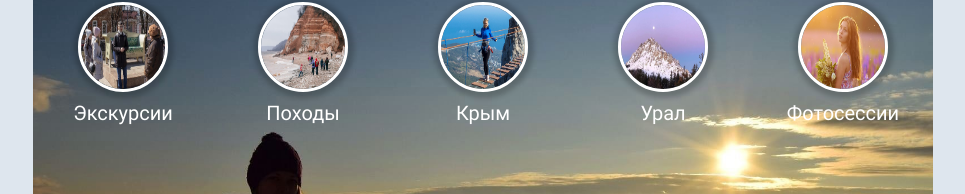
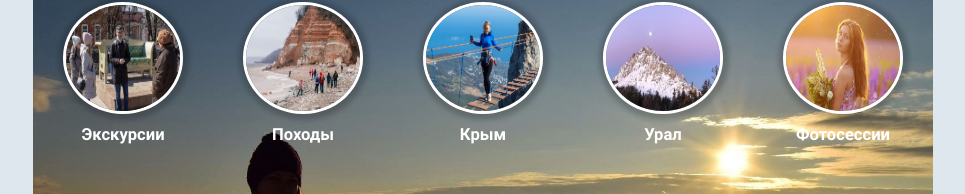
Before and after one commit to Alwongs/like, a Vue app: page / in a window 1280 px wide. Shown: the part 94-288 px from the top of the page, without its empty margins (157-1122 px from the left). Built offline with nearby package versions, Linux system fonts and the light colour scheme; no server answers; the database is empty; what @ckeditor/ckeditor5-vue would draw is missing.

Commit message:
correct font-size in teg p

```diff
--- a/src/assets/common.scss
+++ b/src/assets/common.scss
@@ -70,10 +70,14 @@ ul {
 }
 
 p {
-    line-height: 20px;
+    font-size: 17px;
+    font-weight: 300;
+    line-height: 22px;
     margin-bottom: 16px;
+    color: rgb(100, 100, 100);
     @media (max-width: $mobile-max) {
-        line-height: 14px;
+        font-size: 21px;
+        line-height: 24px;
     }
 }
 .mb-48 {
--- a/src/components/home/PostItem.vue
+++ b/src/components/home/PostItem.vue
@@ -73,12 +73,17 @@ export default {
     height: 100%;
     @media (max-width: $mobile-max) {
         width: 100%;
+        padding: 0;
     }
 }
 header {
     font-size: 16px;
     display: flex;
     justify-content: space-between;
+    h3 {
+        text-align: center;
+        font-size: 21px;
+    }
     span {
         color: grey;
         font-size: 11px;
@@ -90,14 +95,16 @@ header {
 main {
     overflow: hidden;
     flex-grow: 1;
-    font-size: 16px;
-    padding: 8px;
+    padding: 8px 0;
 }
 footer {
     text-align: end;
     font-size: 14px;
     font-style: italic;
     color: $link;
+    @media (max-width: $mobile-max) {
+        font-size: 16px;
+    }
 }
 
 </style>
--- a/src/components/home/PostList.vue
+++ b/src/components/home/PostList.vue
@@ -11,7 +11,7 @@
                 :key="post.id"
                 :post="post"
                 class="post-item-block"
-                @click="goToItem(post.id)"
+                @click="goToItem(post)"
             />
             <li>
                 <a
@@ -49,9 +49,9 @@ export default {
         }
     },
     methods: {
-        goToItem(id) {
-            this.$store.commit('UPDATE_POST', {})
-            this.$router.push({name: 'post-page', params: {id: id}})
+        goToItem(post) {
+            this.$store.commit('UPDATE_POST', post)
+            this.$router.push({name: 'post-page', params: {id: post.id}})
         }
     },
 }
--- a/src/components/home/ServiceList.vue
+++ b/src/components/home/ServiceList.vue
@@ -7,7 +7,7 @@
                     :src="require('@/assets/img/jpg/home/excursions.jpg')"
                     alt="icon"
                 >
-                <p>Экскурсии</p>
+                <h5>Экскурсии</h5>
             </router-link>
         </li>
         <li class="service-item">
@@ -17,7 +17,7 @@
                     :src="require('@/assets/img/jpg/home/tracking.jpg')"
                     alt="icon"
                 >
-                <p>Походы</p>
+                <h5>Походы</h5>
             </router-link>
         </li>
         <li class="service-item">
@@ -27,7 +27,7 @@
                     :src="require('@/assets/img/jpg/home/crimea.jpg')"
                     alt="icon"
                 >
-                <p>Крым</p>
+                <h5>Крым</h5>
             </router-link>
         </li>
         <li class="service-item">
@@ -37,7 +37,7 @@
                     :src="require('@/assets/img/jpg/home/ural.jpg')"
                     alt="icon"
                 >
-                <p>Урал</p>
+                <h5>Урал</h5>
             </router-link>
         </li>
         <li class="service-item">
@@ -47,7 +47,7 @@
                     :src="require('@/assets/img/jpg/home/photosession.jpg')"
                     alt="icon"
                 >
-                <p>Фотосессии</p>
+                <h5>Фотосессии</h5>
             </router-link>
         </li>
     </ul>
@@ -74,7 +74,13 @@ export default {
     text-align: center;
     width: 120px;
     cursor: pointer;
+    h5 {
+        width: 100%;
+        text-align: center;
+    }
     img {
+        width: 100%;
+        height: 100%;
         box-shadow: 1px 1px 5px 5px rgba(0, 0, 0, 0.2);
     }
     @media (max-width: $mobile-max) {
@@ -121,6 +127,7 @@ export default {
     }
 }
 p {
+    color: white;
     @media (max-width: $mobile-max) {
         color: rgb(39, 68, 129);
     }
--- a/src/components/posts/PostItem.vue
+++ b/src/components/posts/PostItem.vue
@@ -7,7 +7,6 @@
                 :alt="post.imageList[0].name"
             >
         </div>
-
 
         <div class="text-block">
             <header>
@@ -74,12 +73,17 @@ export default {
     height: 100%;
     @media (max-width: $mobile-max) {
         width: 100%;
+        padding: 0;
     }
 }
 header {
     font-size: 16px;
     display: flex;
     justify-content: space-between;
+    h3 {
+        text-align: center;
+        font-size: 21px;
+    }
     span {
         color: grey;
         font-size: 11px;
@@ -91,14 +95,16 @@ header {
 main {
     overflow: hidden;
     flex-grow: 1;
-    font-size: 16px;
-    padding: 8px;
+    padding: 8px 0;
 }
 footer {
     text-align: end;
     font-size: 14px;
     font-style: italic;
     color: $link;
+    @media (max-width: $mobile-max) {
+        font-size: 16px;
+    }
 }
 
 </style>
--- a/src/views/PostPage.vue
+++ b/src/views/PostPage.vue
@@ -4,7 +4,7 @@
 
         <h1>{{ post.title }}</h1>
 
-        <div class="main-img-block">
+        <div v-if="post.imageList" class="main-img-block">
             <img
                 :src="post.imageList[0].url"
                 :alt="post.imageList[0].name"
```
